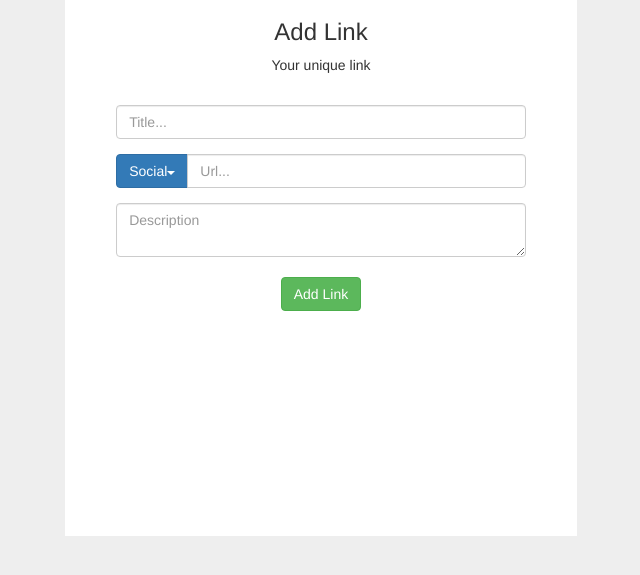
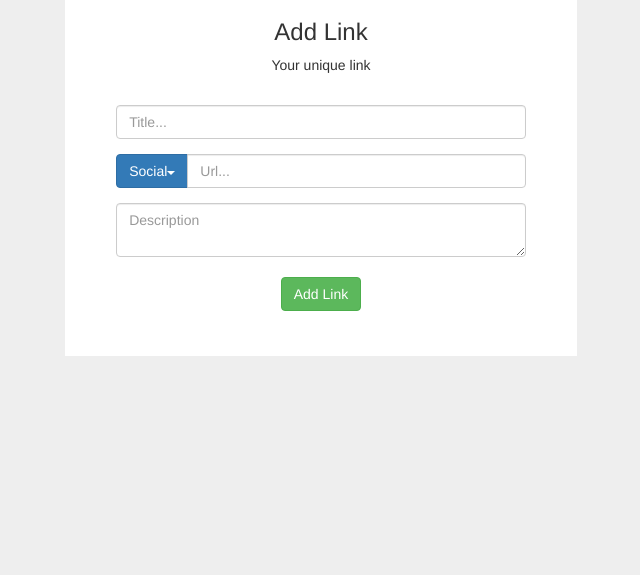
Before and after one commit to brandonium21/snowflake, a Python web app: template app/templates/pages/letitsnow.html in a window 1280 px wide. Shown: the part 73-648 px from the top of the page, without its empty margins (319-959 px from the left). Run offline with Jinja, Linux system fonts and the light colour scheme; the template is opened without the code that fills it, so the values that code supplies are empty; some libraries are stand-ins or nearby versions.

Commit message:
almost done

```diff
--- a/app/templates/pages/letitsnow.html
+++ b/app/templates/pages/letitsnow.html
@@ -6,11 +6,7 @@ form {
 }
 
 #list {
-    height: 200px;
-    width: auto;
-    position: relative;
-    bottom: 0;
-    width: 100%;
+
 }
 
 ` .navbar {
```
